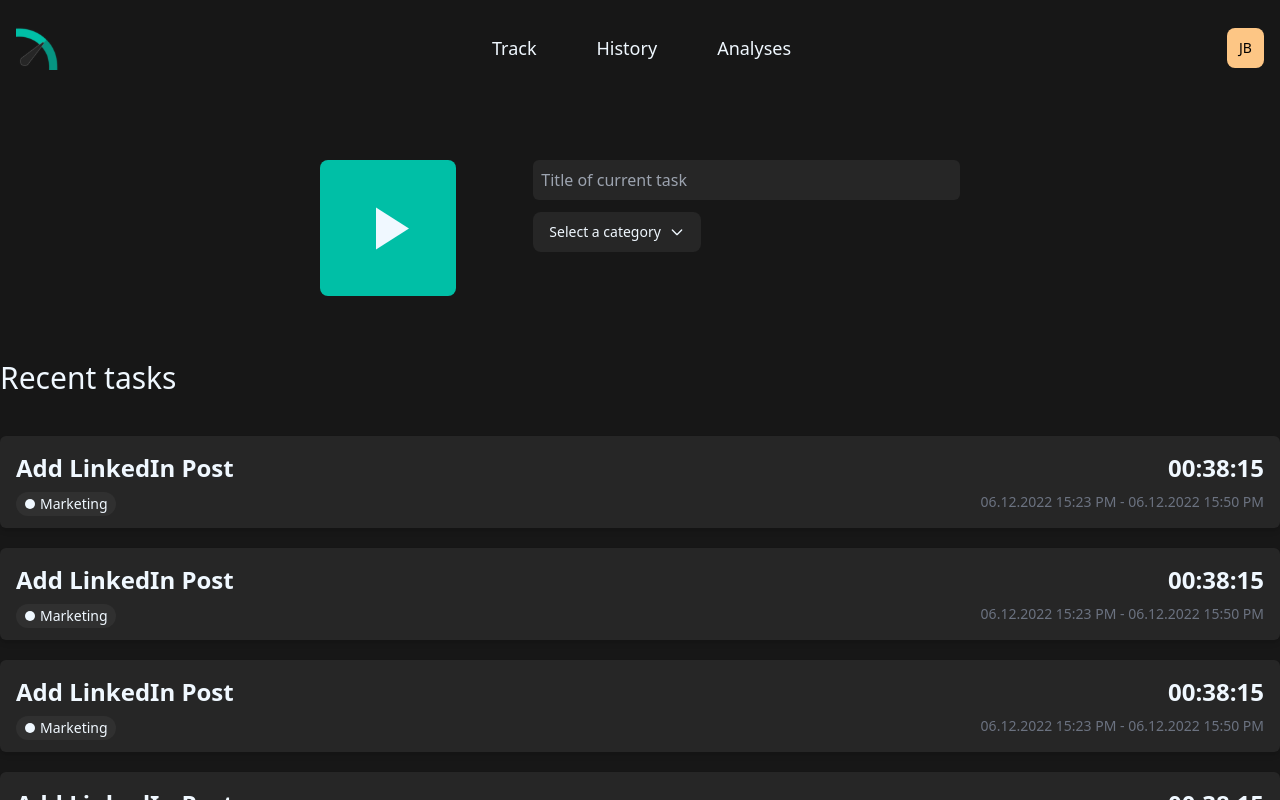
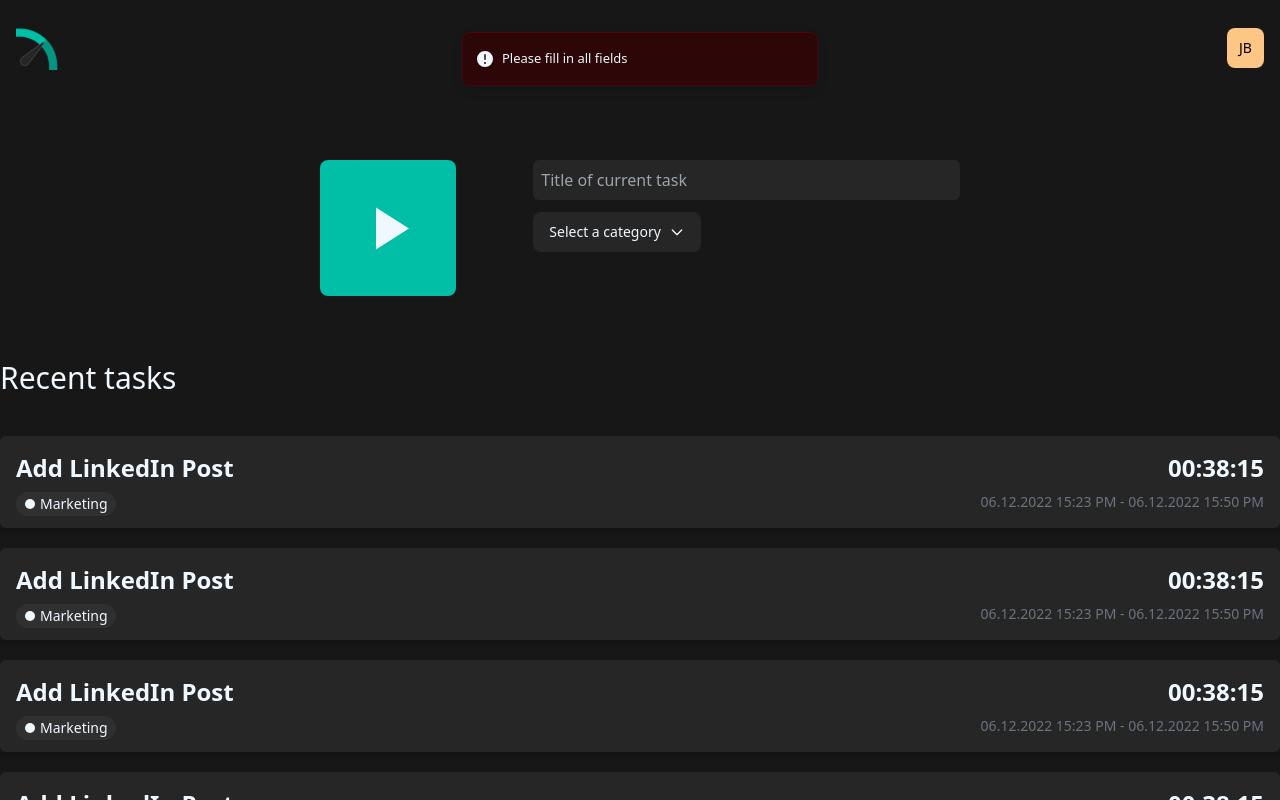
Before and after one commit to D3nn7/worktime-tracker, a Next.js app in the folder worktime-tracker-dev/: page /tracking in a window 1280 px wide. Both pictures are taken after a click on the button 388 px from the left and 228 px from the top of the page. Shown: the top 800 px of the page. Built offline with nearby package versions, Linux system fonts and the light colour scheme.

Commit message:
add toast

```diff
--- a/worktime-tracker-dev/components/tracking/Start.tsx
+++ b/worktime-tracker-dev/components/tracking/Start.tsx
@@ -3,6 +3,7 @@ import { mdiPlay, mdiStopCircle } from "@mdi/js";
 import { useEffect, useState } from "react";
 import Dropdown from "./Dropdown";
 import { useStopwatch } from "react-timer-hook";
+import { Toaster, toast } from "sonner";
 
 interface Props {
     setIsTracking: (value: boolean) => void;
@@ -11,7 +12,6 @@ interface Props {
 export default function Start(props: Props) {
     const [inputValue, setInputValue] = useState<string>("");
     const [isTracking, setIsTracking] = useState<boolean>(false);
-    const [duration, setDuration] = useState<string>("00:00:00");
     const [select, setSelect] = useState<string>("Select a category");
     const categories = [
         "Development",
@@ -49,8 +49,7 @@ export default function Start(props: Props) {
         if (inputValue !== "" && select !== "Select a category") {
             startTracking();
         } else {
-            // TODO: Add info dialog
-            alert("Please fill in all fields");
+            toast.error("Please fill in all fields");
         }
     };
 
@@ -114,6 +113,7 @@ export default function Start(props: Props) {
                     </div>
                 ) : null}
             </div>
+            <Toaster richColors theme="dark" position="top-center" closeButton  />
         </div>
     );
 }
--- a/worktime-tracker-dev/package.json
+++ b/worktime-tracker-dev/package.json
@@ -18,7 +18,8 @@
     "react": "^18.2.0",
     "react-circle-chart": "^1.0.4",
     "react-dom": "^18.2.0",
-    "react-timer-hook": "^3.0.5"
+    "react-timer-hook": "^3.0.5",
+    "sonner": "^0.1.1"
   },
   "devDependencies": {
     "@types/node": "18.11.5",
```
